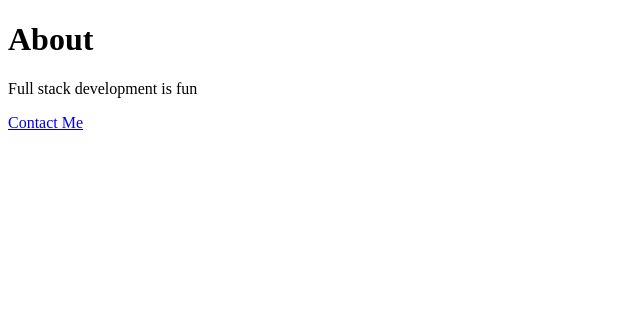
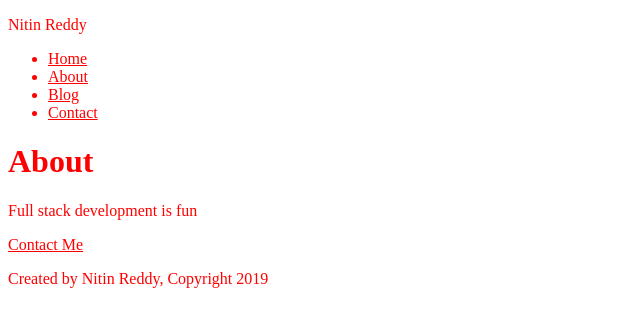
Before and after one commit to nitinreddy3/gatsby-bootcamp, a Gatsby site: page /about in a window 1280 px wide. Shown: the whole page, without its empty margins (0-640 px from the left). Built offline with nearby package versions, Linux system fonts and the light colour scheme; Gatsby itself is replaced by a stand-in of ours.

Commit message:
Created basic components

```diff
--- /dev/null
+++ b/src/components/Footer.js
@@ -0,0 +1,13 @@
+import React from 'react';
+
+const Footer = () => {
+    return (
+        <div>
+            <footer>
+                <p>Created by Nitin Reddy, Copyright 2019</p>
+            </footer>
+        </div>
+    )
+}
+
+export default Footer;
--- /dev/null
+++ b/src/components/Header.js
@@ -0,0 +1,29 @@
+import React from 'react';
+import { Link } from 'gatsby';
+
+const Header = () => {
+
+    return (
+        <header>
+            <nav>
+                <p>Nitin Reddy</p>
+                <ul>
+                    <li>
+                        <Link to="/">Home</Link>
+                    </li>
+                    <li>
+                        <Link to="/about">About</Link>
+                    </li>
+                    <li>
+                        <Link to="/blog">Blog</Link>
+                    </li>
+                    <li>
+                        <Link to="/contact">Contact</Link>
+                    </li>
+                </ul>
+            </nav>
+        </header>
+    )
+}
+
+export default Header;
--- /dev/null
+++ b/src/components/Layout.js
@@ -0,0 +1,15 @@
+import React from 'react';
+import Header from './Header';
+import Footer from './Footer';
+import '../styles/index.css';
+
+const Layout = (props) => {
+    return (<div>
+            <Header/>
+                {props.children}
+            <Footer/>
+        </div>
+    )
+}
+
+export default Layout;
--- a/src/pages/about.js
+++ b/src/pages/about.js
@@ -1,13 +1,15 @@
 import React from 'react';
 import { Link } from 'gatsby';
+import Layout from '../components/Layout';
+
 
 const AboutPage = () => {
     return (
-        <div>
+        <Layout>
             <h1>About</h1>
             <p>Full stack development is fun</p>
             <p><Link to="/contact">Contact Me</Link></p>
-        </div>
+        </Layout>
     )
 }
 
--- a/src/pages/blog.js
+++ b/src/pages/blog.js
@@ -1,11 +1,12 @@
 import React from 'react';
+import Layout from '../components/Layout';
 
 const BlogPage = () => {
     return (
-        <div>
+        <Layout>
             <h1>Blog</h1>
             <p>Posts will show up here later</p>
-        </div>
+        </Layout>
     )
 }
 
--- a/src/pages/index.js
+++ b/src/pages/index.js
@@ -1,12 +1,14 @@
 import React from 'react';
 import { Link } from 'gatsby';
+import Layout from '../components/Layout';
 
 const IndexPage = () => {
-    return (<div>
+    return (<Layout>
         <h1>Hello.</h1>
         <h2>I'm Nitin</h2>
         <p>Need a developer? <Link to="/contact">Contact me</Link></p>
-    </div>)
+    </Layout>
+    )
 }
 
 export default IndexPage;
--- /dev/null
+++ b/src/styles/index.css
@@ -0,0 +1,3 @@
+* {
+    color: red;
+}
```
Also changed, not shown: src/pages/contact.js (+4 -3 lines).
